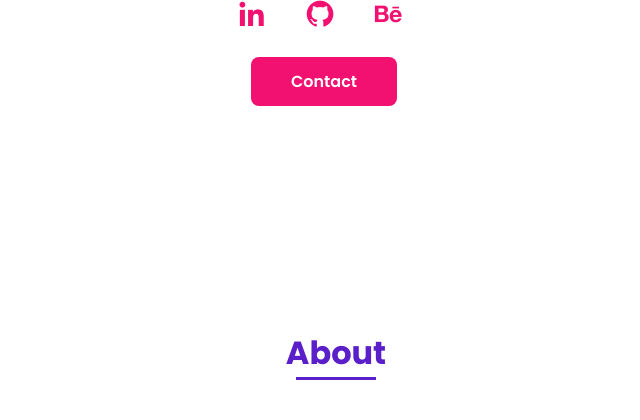
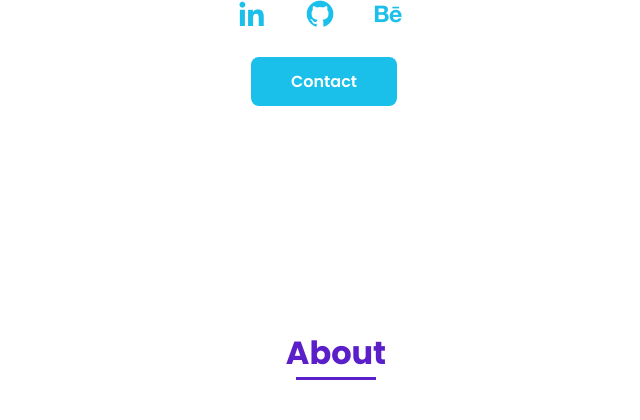
Before and after one commit to siobhanPortfolio/portfolio, a Flask app: page / in a window 1280 px wide. Shown: the part 551-971 px from the top of the page, without its empty margins (304-944 px from the left). Run offline with Flask 2, Linux system fonts and the light colour scheme.

Commit message:
background picture added

```diff
--- a/templates/index.html
+++ b/templates/index.html
@@ -36,7 +36,7 @@
 
   <main class="l-main">
       <!--===== HOME =====-->
-      <div class="center"><h1>Siobhan Whyte</h1></div>
+      <div class="center"><h1>Siobhán Whyte</h1></div>
       <section class="home bd-grid" id="home">
 
         <div class="home__data">
--- a/templates/static/css/style.css
+++ b/templates/static/css/style.css
@@ -115,7 +115,7 @@ img{
   text-transform: uppercase;
   font-weight: 700;
   background-size: cover;
-  background-image: url(https://images.unsplash.com/photo-1524578271613-d550eacf6090?ixid=MnwxMjA3fDB8MHxwaG90by1wYWdlfHx8fGVufDB8fHx8&ixlib=rb-1.2.1&auto=format&fit=crop&w=1650&q=80);
+  background-image: url(https://images.unsplash.com/photo-1558470598-a5dda9640f68?ixid=MnwxMjA3fDB8MHxwaG90by1wYWdlfHx8fGVufDB8fHx8&ixlib=rb-1.2.1&auto=format&fit=crop&w=1651&q=80);
   -webkit-background-clip: text;
   animation: background-text-animation 15s linear infinite;
 }
@@ -237,7 +237,7 @@ img{
   width: max-content;
   margin-bottom: var(--mb-1);
   font-size: 2rem;
-  color: #f21170;
+  color: #1AC0EA;
 }
 .home__social-icon:hover{
   color: var(--first-color);
@@ -253,7 +253,7 @@ img{
 /*BUTTONS*/
 .button{
   display: inline-block;
-  background-color:  #f21170;
+  background-color:  #1AC0EA;
   color: #fff;
   padding: .75rem 2.5rem;
   font-weight: var(--font-semi);
```
